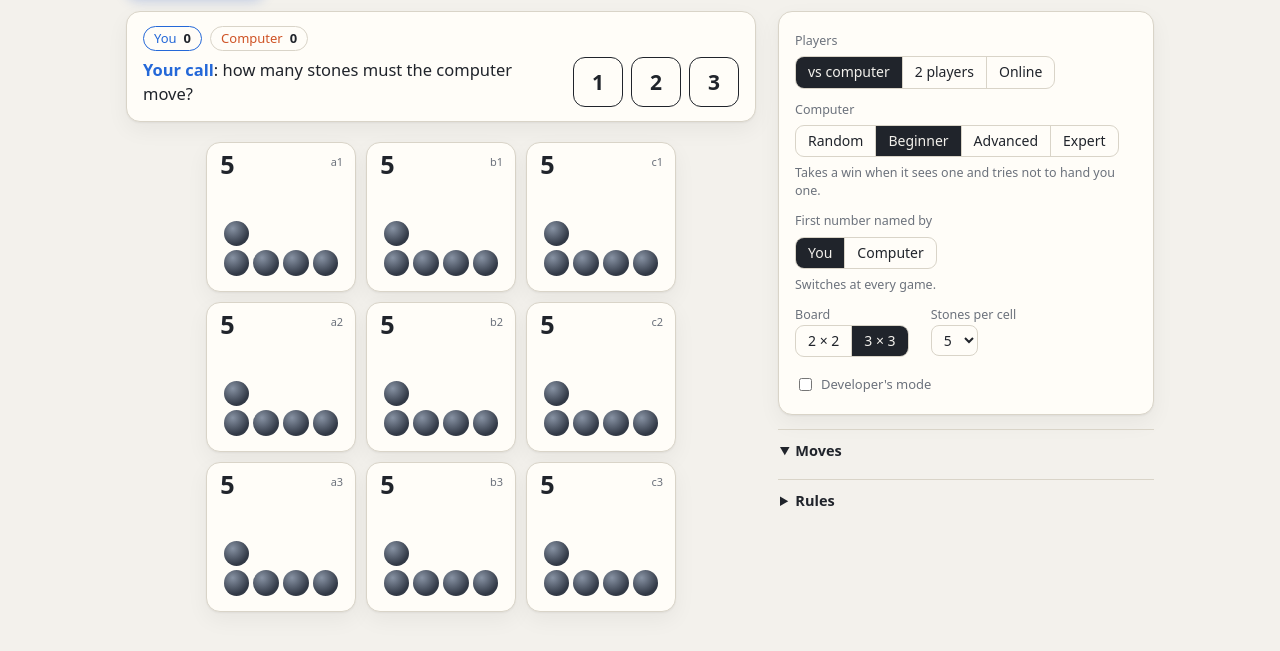
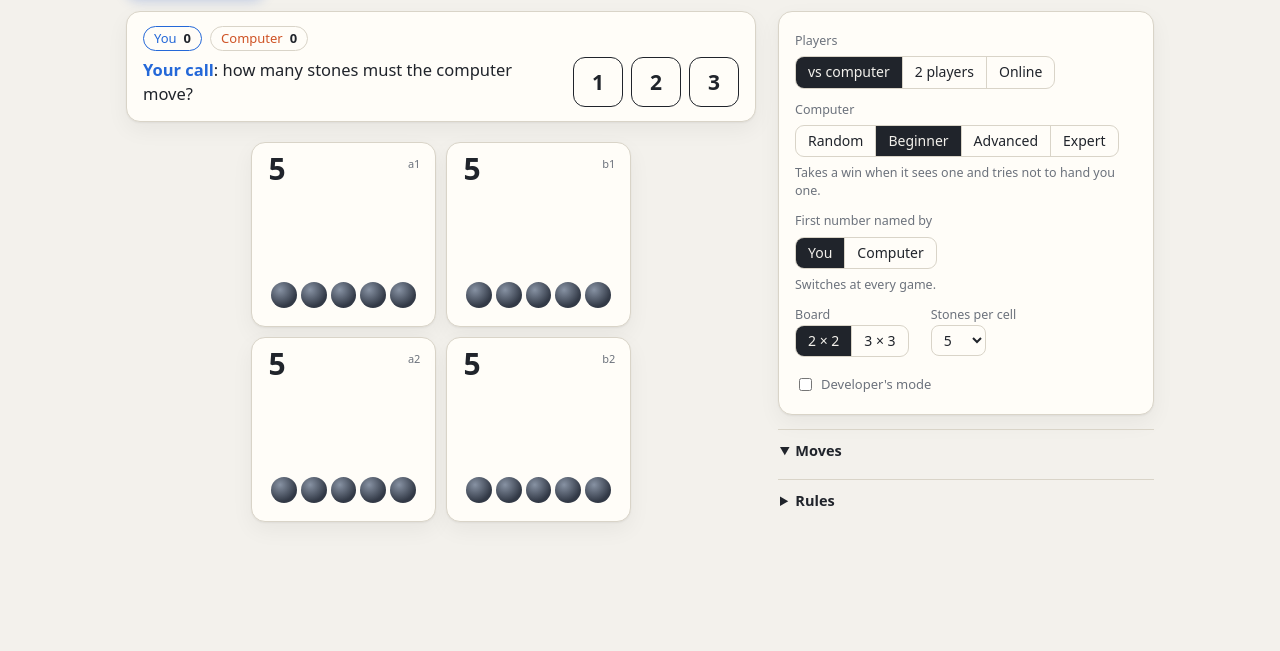
Before and after one commit to supramomol/entropy, a plain HTML site: page index.html in a window 1280 px wide. Shown: the part 69-720 px from the top of the page. Drawn offline with Linux system fonts and the light colour scheme.

Commit message:
Open on a 2 x 2 board
New visitors start on 2 x 2 instead of 3 x 3. Settings saved before this
change move to 2 x 2 once; a board chosen afterwards is remembered.

Co-Authored-By: Claude Fable 5.2 <noreply@anthropic.com>

```diff
--- a/index.html
+++ b/index.html
@@ -594,8 +594,11 @@ const Entropy = (() => {
 
   /* ---------- settings ---------- */
   const KEY = 'entropy.settings.v1';
-  const S = Object.assign({ mode: 'cpu', level: 'beginner', first: 'you', n: 3, p: 5, dev: false, hints: false,
+  const S = Object.assign({ mode: 'cpu', level: 'beginner', first: 'you', n: 2, p: 5, dev: false, hints: false,
     lang: /^fr/i.test(navigator.language || '') ? 'fr' : 'en', code: '', name: '', rec: '', peer: false }, load());
+  // The game used to open on 3 x 3. Settings saved in those days move to the new 2 x 2 start once;
+  // a board chosen after that is remembered as usual.
+  if (!S.start2) { S.n = 2; S.start2 = true; }
   function load() { try { return JSON.parse(localStorage.getItem(KEY)) || {}; } catch (e) { return {}; } }
   function save() { if (GUEST) return; try { localStorage.setItem(KEY, JSON.stringify(S)); } catch (e) { /* private window */ } }
   function limits() {
@@ -603,7 +606,7 @@ const Entropy = (() => {
     return { nMin: 2, nMax: 3, pMin: 4, pMax: S.n === 2 ? 11 : 5 };
   }
   function tidy() {
-    S.n = clamp(Math.round(+S.n) || 3, limits().nMin, limits().nMax);
+    S.n = clamp(Math.round(+S.n) || 2, limits().nMin, limits().nMax);
     S.p = clamp(Math.round(+S.p) || 4, limits().pMin, limits().pMax);
     if (!['cpu', 'two', 'net'].includes(S.mode)) S.mode = 'cpu';
     S.name = String(S.name || '').slice(0, 20);
@@ -1080,7 +1083,7 @@ const Entropy = (() => {
     net.role = 1; net.k = 0; net.sc = [0, 0]; net.code = GUEST.code;
     let rec = null; try { rec = JSON.parse(localStorage.getItem('entropy.guest.' + GUEST.code)); } catch (e) { rec = null; }
     const st = replay(rec);
-    if (st) adopt(rec, st); else { blank(3, 5, -1, 'wait'); render(); }
+    if (st) adopt(rec, st); else { blank(2, 5, -1, 'wait'); render(); }
     netStart(1, GUEST.code);
   }
   function showTrouble() {
```
